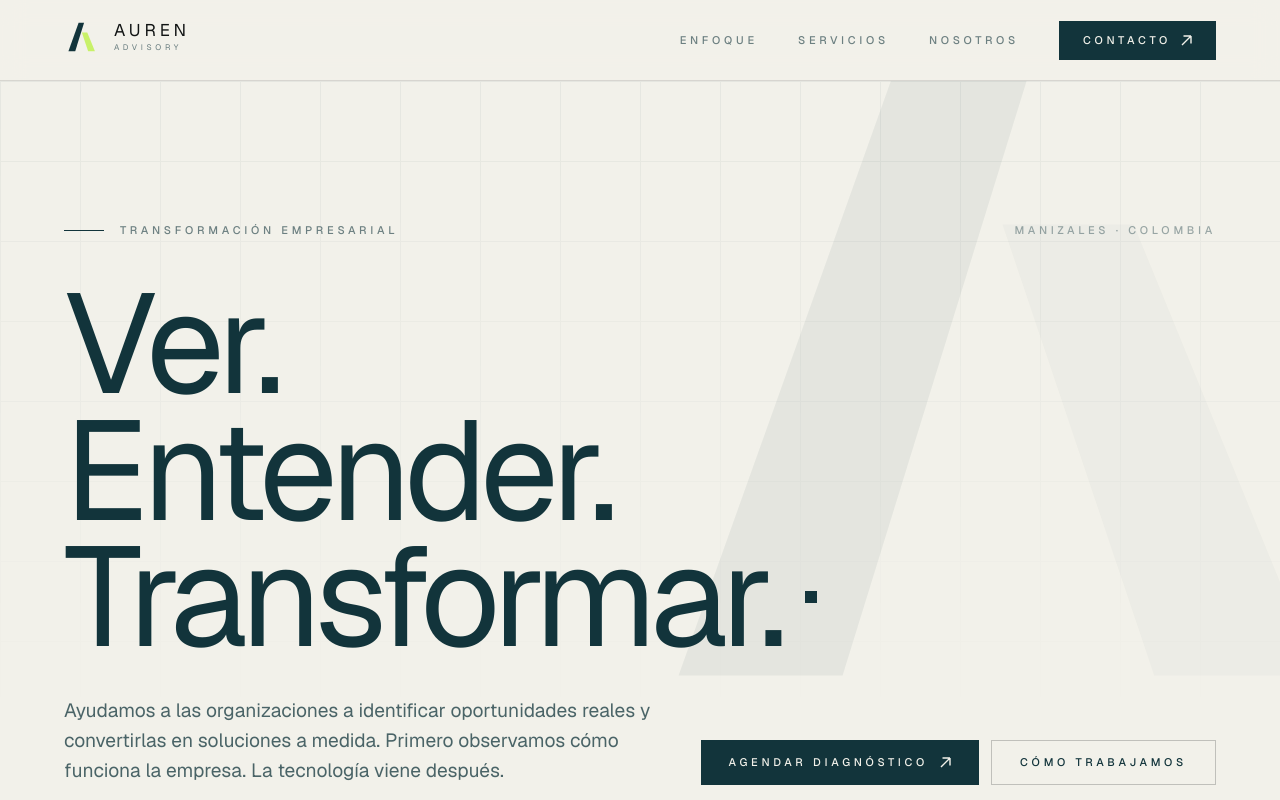
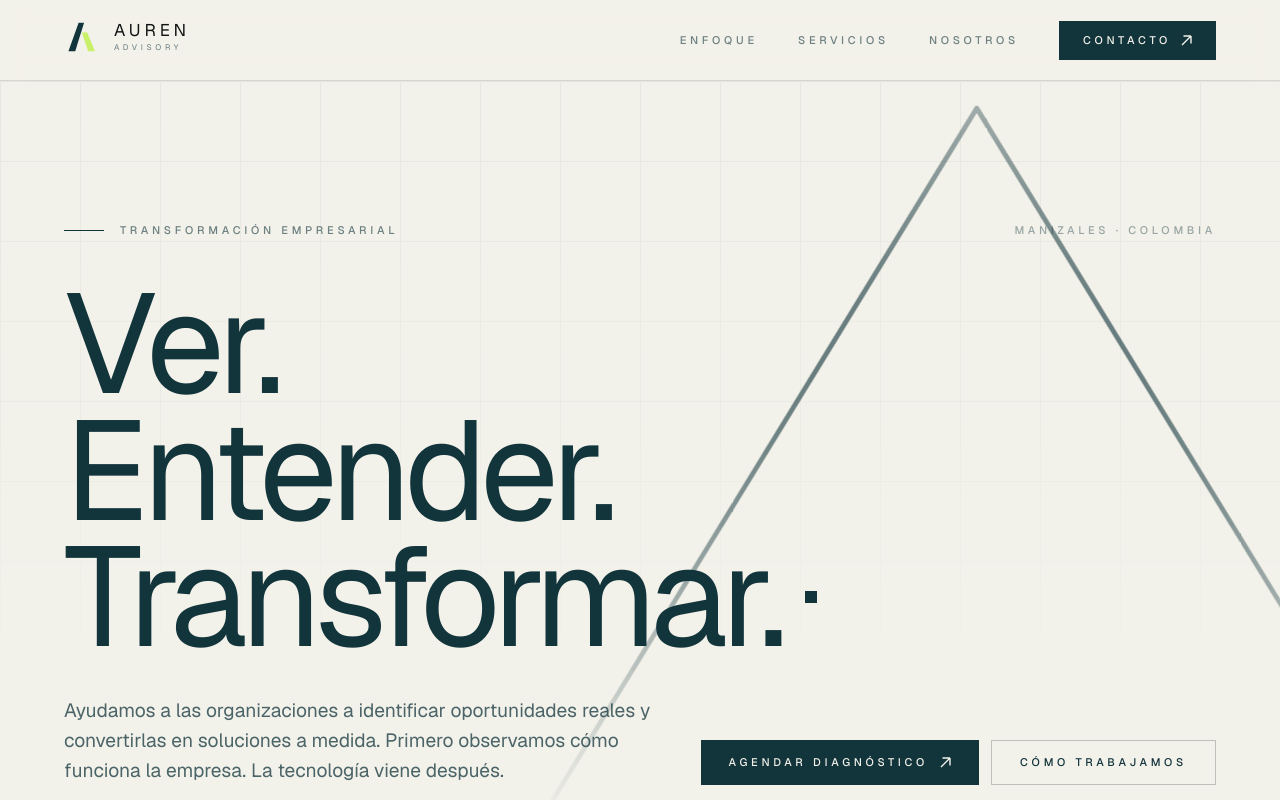
Before and after one commit to cdgutierrez456/auren-advisory-webpage, a Next.js app: page / in a window 1280 px wide. Shown: the top 800 px of the page. Built offline with nearby package versions, Linux system fonts and the light colour scheme.

Commit message:
Home: sistema visual abstracto y animaciones elegantes

```diff
--- a/src/app/globals.css
+++ b/src/app/globals.css
@@ -137,25 +137,88 @@ body {
   outline-offset: 3px;
 }
 
-/* Revelado al hacer scroll con timelines nativos: cero JS, cero dependencias.
-   El @supports garantiza que sin soporte el contenido nace visible. */
-@supports (animation-timeline: view()) {
-  @media (prefers-reduced-motion: no-preference) {
-    .reveal {
-      animation: reveal-in linear both;
-      animation-timeline: view();
-      animation-range: entry 5% cover 22%;
-    }
-  }
-}
+/* ---------------------------------------------------------------------------
+   MOVIMIENTO — CSS nativo, cero JS, cero dependencias.
+   Todo cuelga de animation-timeline: view() y degrada a contenido visible
+   donde no haya soporte. Nada se mueve si el sistema pide menos movimiento.
+--------------------------------------------------------------------------- */
 
 @keyframes reveal-in {
   from {
     opacity: 0;
-    transform: translateY(1.25rem);
+    transform: translateY(1.75rem);
+    filter: blur(8px);
   }
   to {
     opacity: 1;
     transform: none;
+    filter: blur(0);
   }
 }
+
+/* Deriva lenta del símbolo: solo traslación (el símbolo no se rota ni inclina,
+   regla de marca). Ida y vuelta, imperceptible, para que el fondo respire. */
+@keyframes drift {
+  from {
+    transform: translate3d(0, 0, 0);
+  }
+  to {
+    transform: translate3d(-1.4rem, 1rem, 0);
+  }
+}
+
+/* Parallax de scroll: el telón se mueve más lento que el contenido. */
+@keyframes parallax-rise {
+  from {
+    transform: translateY(6%);
+  }
+  to {
+    transform: translateY(-6%);
+  }
+}
+
+/* Trazo lima que se dibuja al entrar en vista. */
+@keyframes draw-rule {
+  from {
+    transform: scaleX(0);
+  }
+  to {
+    transform: scaleX(1);
+  }
+}
+
+@media (prefers-reduced-motion: no-preference) {
+  @supports (animation-timeline: view()) {
+    .reveal {
+      animation: reveal-in cubic-bezier(0.22, 1, 0.36, 1) both;
+      animation-timeline: view();
+      animation-range: entry 2% cover 20%;
+    }
+
+    /* Hijos que entran escalonados. El retardo lo pone --i en el marcado. */
+    .reveal-stagger > * {
+      animation: reveal-in cubic-bezier(0.22, 1, 0.36, 1) both;
+      animation-timeline: view();
+      animation-range: entry 0% cover 16%;
+      animation-delay: calc(var(--i, 0) * 55ms);
+    }
+
+    .parallax {
+      animation: parallax-rise linear both;
+      animation-timeline: view();
+      animation-range: cover;
+    }
+
+    .draw-rule {
+      transform-origin: left center;
+      animation: draw-rule cubic-bezier(0.22, 1, 0.36, 1) both;
+      animation-timeline: view();
+      animation-range: entry 6% cover 24%;
+    }
+  }
+
+  /* La deriva no depende del scroll: es un latido continuo del fondo. */
+  .drift {
+    animation: drift 16s cubic-bezier(0.45, 0, 0.55, 1) infinite alternate;
+  }
+}
--- a/src/components/sections/capacidades.tsx
+++ b/src/components/sections/capacidades.tsx
@@ -1,3 +1,4 @@
+import type { CSSProperties } from "react";
 import { Headline, Section, SectionHead } from "@/components/ui";
 import { capabilities } from "@/content/site";
 
@@ -10,11 +11,12 @@ export function Capacidades() {
         </Headline>
       </SectionHead>
 
-      <ul className="grid gap-px border border-rule bg-rule sm:grid-cols-2 lg:grid-cols-3">
+      <ul className="reveal-stagger grid gap-px border border-rule bg-rule sm:grid-cols-2 lg:grid-cols-3">
         {capabilities.map((c, i) => (
           <li
             key={c.id}
-            className="reveal group relative flex flex-col gap-4 bg-ivory p-8 transition-colors duration-500 hover:bg-paper md:p-10"
+            style={{ "--i": i } as CSSProperties}
+            className="group relative flex flex-col gap-4 bg-ivory p-8 transition-colors duration-500 hover:bg-paper md:p-10"
           >
             <span className="font-mono text-xs text-deep/35">
               {String(i + 1).padStart(2, "0")}
--- a/src/components/sections/hero.tsx
+++ b/src/components/sections/hero.tsx
@@ -1,37 +1,41 @@
-import { Mark } from "@/components/logo";
+import type { CSSProperties } from "react";
 import { Arrow, Button } from "@/components/ui";
+import { ContourField } from "@/components/vertex-art";
 import { hero, site } from "@/content/site";
 
 /**
  * Apertura. El posicionamiento se lee en una línea, el lema ocupa la escala
- * mayor de la página y la acción vive arriba, a la vista. El símbolo El Vértice
- * entra sobredimensionado y recortado: perspectiva, no decoración.
+ * mayor de la página y la acción vive arriba, a la vista. El telón es un eco
+ * topográfico del símbolo El Vértice: deriva despacio (drift) y se rezaga al
+ * hacer scroll (parallax). Sin fotos, sin decoración de IA.
  */
 export function Hero() {
   return (
     <section className="relative isolate overflow-hidden bg-ivory">
       <div
         aria-hidden
-        className="grid-layer pointer-events-none absolute inset-0 text-deep [mask-image:linear-gradient(to_bottom,black,transparent_72%)]"
+        className="grid-layer pointer-events-none absolute inset-0 text-deep [mask-image:linear-gradient(to_bottom,black,transparent_70%)]"
       />
-      <Mark
-        size={820}
-        tone="lime-bg"
-        className="pointer-events-none absolute -right-48 -top-40 opacity-[0.06] md:-right-28"
-      />
+      <div aria-hidden className="pointer-events-none absolute inset-0 overflow-hidden">
+        <div className="parallax absolute inset-0">
+          <div className="drift absolute -top-[22%] right-[-16%] h-[135%] w-[78%] text-deep/70 [mask-image:radial-gradient(ellipse_at_center,black,transparent_72%)]">
+            <ContourField className="h-full w-full" />
+          </div>
+        </div>
+      </div>
 
       <div className="shell relative flex min-h-[92svh] flex-col justify-between gap-16 pb-14 pt-28 md:pt-36">
         <div className="flex flex-col gap-11">
-          <div className="flex items-start justify-between gap-6">
+          <div className="reveal flex items-start justify-between gap-6">
             <div className="flex items-center gap-4">
-              <span className="h-px w-10 bg-deep" />
+              <span className="draw-rule h-px w-10 bg-deep" />
               <span className="label text-deep/60">{hero.eyebrow}</span>
             </div>
             <span className="label hidden text-deep/40 sm:block">Manizales · Colombia</span>
           </div>
 
           <div className="flex flex-col gap-9">
-            <h1 className="text-mega font-normal text-deep">
+            <h1 className="reveal text-mega font-normal text-deep">
               {hero.title.map((word, i) => (
                 <span key={word} className="flex items-center gap-6">
                   <span className="block">{word}</span>
@@ -43,8 +47,8 @@ export function Hero() {
             </h1>
 
             <div className="grid gap-10 md:grid-cols-[1fr_auto] md:items-end">
-              <p className="text-lede max-w-2xl text-pretty text-deep/75">{hero.lede}</p>
-              <div className="flex flex-wrap gap-3">
+              <p className="reveal text-lede max-w-2xl text-pretty text-deep/75">{hero.lede}</p>
+              <div className="reveal flex flex-wrap gap-3">
                 <Button href={hero.primary.href}>
                   {hero.primary.label} <Arrow />
                 </Button>
@@ -56,10 +60,11 @@ export function Hero() {
           </div>
         </div>
 
-        <dl className="grid border-t border-rule sm:grid-cols-3">
+        <dl className="reveal-stagger grid border-t border-rule sm:grid-cols-3">
           {hero.meta.map((m, i) => (
             <div
               key={m.k}
+              style={{ "--i": i } as CSSProperties}
               className={`flex flex-col gap-2.5 py-7 pr-8 ${
                 i > 0 ? "border-rule sm:border-l sm:pl-8" : ""
               }`}
--- a/src/components/sections/productos.tsx
+++ b/src/components/sections/productos.tsx
@@ -1,3 +1,4 @@
+import type { CSSProperties } from "react";
 import Link from "next/link";
 import { Mark } from "@/components/logo";
 import { Arrow, Button, Headline, Section, SectionHead } from "@/components/ui";
@@ -18,11 +19,12 @@ export function Productos() {
         </p>
       </SectionHead>
 
-      <div className="grid gap-px border-y border-rule bg-rule">
+      <div className="reveal-stagger grid gap-px border-y border-rule bg-rule">
         {services.map((s, i) => (
           <Link
             key={s.slug}
             href={`/servicios/${s.slug}`}
+            style={{ "--i": i } as CSSProperties}
             className="group grid gap-x-8 gap-y-4 bg-paper py-8 transition-colors duration-500 hover:bg-ivory md:grid-cols-[3.5rem_15rem_1fr_11rem] md:items-baseline md:px-6"
           >
             <div className="flex items-center gap-3 md:flex-col md:items-start md:gap-4">
--- /dev/null
+++ b/src/components/vertex-art.tsx
@@ -0,0 +1,91 @@
+/**
+ * Sistema visual abstracto de Auren — derivado de la geometría de El Vértice.
+ *
+ * Nada de fotos ni iconografía de IA: la textura de la marca son ecos del propio
+ * símbolo. Todo es SVG puro, decorativo (`aria-hidden`) y se colorea con
+ * `currentColor`, así el color lo decide la clase de texto del contenedor.
+ */
+
+/** Chevrons anidados que comparten vértice: un eco topográfico del símbolo. */
+export function ContourField({
+  className = "",
+  count = 16,
+}: {
+  className?: string;
+  count?: number;
+}) {
+  const apex = { x: 50, y: 18 };
+  const baseL = { x: 12, y: 80 };
+  const baseR = { x: 88, y: 80 };
+
+  const lines = Array.from({ length: count }, (_, i) => {
+    const s = 0.26 + (i / (count - 1)) * 1.4;
+    const lx = apex.x + (baseL.x - apex.x) * s;
+    const ly = apex.y + (baseL.y - apex.y) * s;
+    const rx = apex.x + (baseR.x - apex.x) * s;
+    const ry = apex.y + (baseR.y - apex.y) * s;
+    const opacity = 0.55 * (1 - i / count) + 0.05;
+    return {
+      d: `M ${lx.toFixed(2)} ${ly.toFixed(2)} L ${apex.x} ${apex.y} L ${rx.toFixed(2)} ${ry.toFixed(2)}`,
+      opacity: Number(opacity.toFixed(3)),
+    };
+  });
+
+  return (
+    <svg
+      viewBox="0 0 100 100"
+      fill="none"
+      preserveAspectRatio="xMidYMid slice"
+      aria-hidden="true"
+      className={className}
+    >
+      {lines.map((l, i) => (
+        <path
+          key={i}
+          d={l.d}
+          stroke="currentColor"
+          strokeWidth={0.35}
+          strokeLinejoin="round"
+          strokeLinecap="round"
+          opacity={l.opacity}
+        />
+      ))}
+    </svg>
+  );
+}
+
+/** Trama de hairlines con la inclinación del trazo ascendente del símbolo. */
+export function HairlineField({
+  className = "",
+  gap = 6,
+}: {
+  className?: string;
+  gap?: number;
+}) {
+  const lean = 13; // caída horizontal del trazo (43→33 sobre la altura)
+  const xs: number[] = [];
+  for (let x = -30; x <= 140; x += gap) xs.push(x);
+
+  return (
+    <svg
+      viewBox="0 0 100 100"
+      fill="none"
+      preserveAspectRatio="xMidYMid slice"
+      aria-hidden="true"
+      className={className}
+    >
+      {xs.map((x, i) => (
+        <line
+          key={i}
+          x1={x}
+          y1={-8}
+          x2={x - lean}
+          y2={108}
+          stroke="currentColor"
+          strokeWidth={0.22}
+          opacity={0.5}
+        />
+      ))}
+    </svg>
+  );
+}
```
Also changed, not shown: src/components/sections/contacto.tsx (+9 -6 lines), src/components/sections/metodo.tsx (+15 -4 lines), src/components/sections/nosotros.tsx (+8 -3 lines), 1 other file (tests, documents, lock files or other folders).
